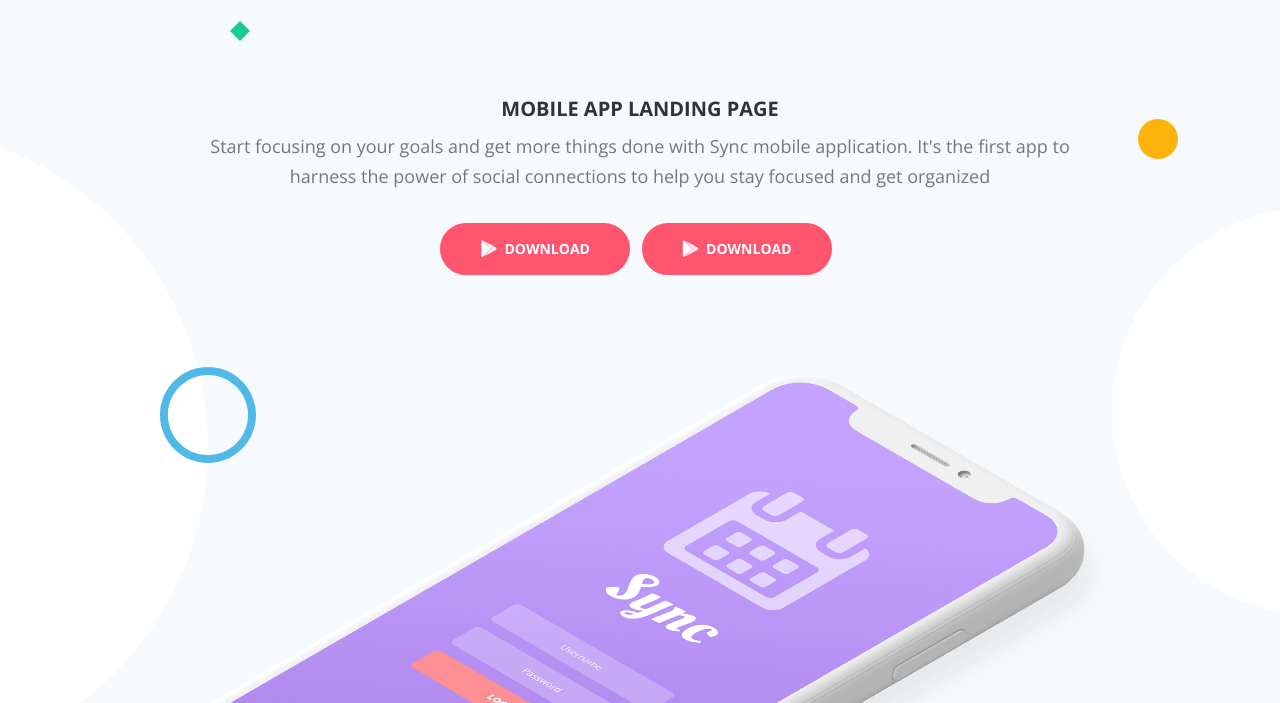
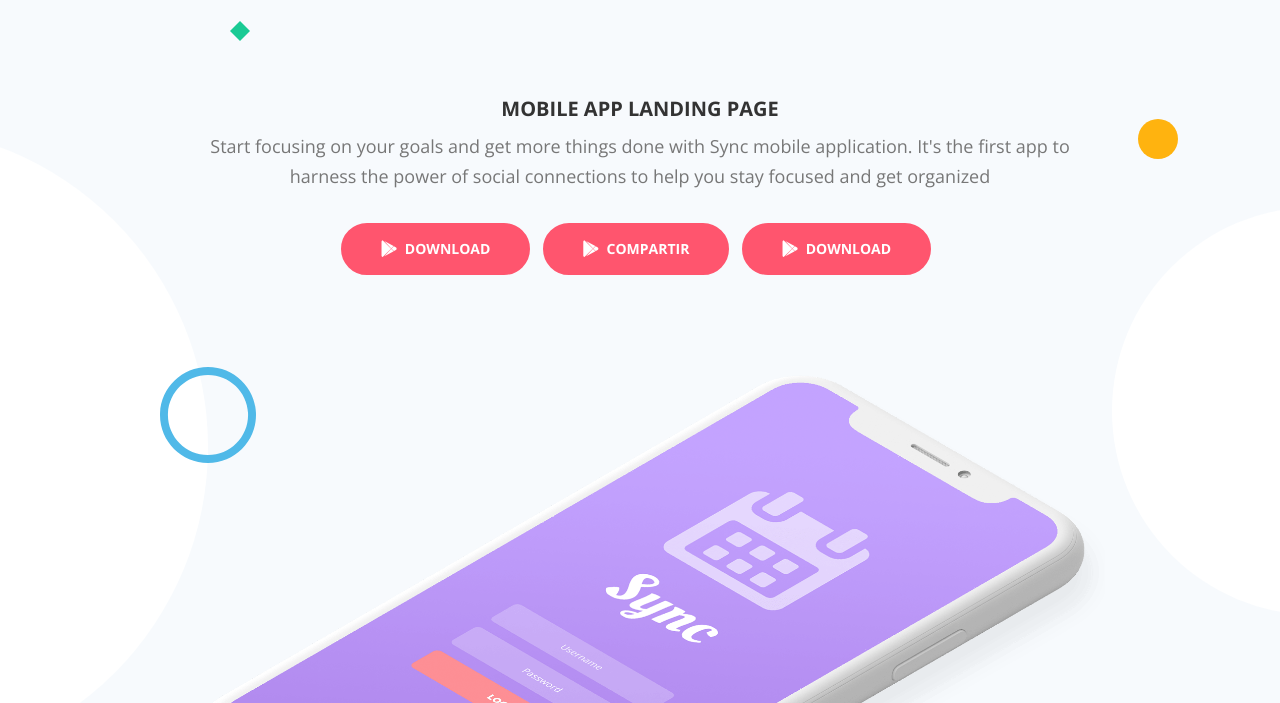
Before and after one commit to joeltafollag/web, a plain HTML site: page index.html in a window 1280 px wide. Shown: the part 97-800 px from the top of the page. Drawn offline with nearby package versions, Linux system fonts and the light colour scheme.

Commit message:
Se agrego el boton compartir

```diff
--- a/index.html
+++ b/index.html
@@ -103,6 +103,7 @@
                         <h4 style="text-transform: uppercase;">Mobile App Landing Page</h4>
                         <p class="p-large p-heading">Start focusing on your goals and get more things done with Sync mobile application. It's the first app to harness the power of social connections to help you stay focused and get organized</p>
                         <a class="btn-solid-lg" href="#your-link"><i class="fab fa-google-play"></i>DOWNLOAD</a>
+                        <a class="btn-solid-lg" href="#your-link"><i class="fab fa-google-play"></i>COMPARTIR</a>
                         <a class="btn-solid-lg" href="#your-link"><i class="fab fa-google-play"></i>DOWNLOAD</a>
                     </div> <!-- end of text-container -->
                 </div> <!-- end of col -->
```
